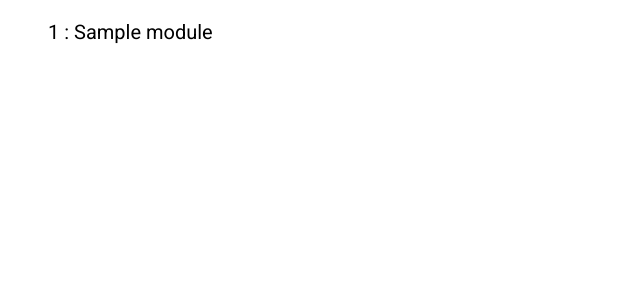
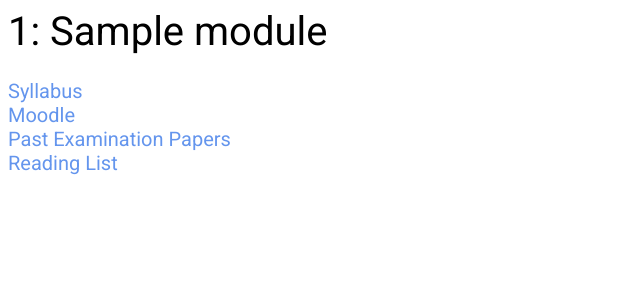
Before and after one commit to keelanfh/mod-direct-2, a Flask app: page /module/1 in a window 1280 px wide. Shown: the top 300 px of the page, without its empty margins (0-640 px from the left). Run offline with Flask 2, Linux system fonts and the light colour scheme; tables that the repository leaves empty hold one stand-in row (values such as "Sample post").

Commit message:
complete add_urls

```diff
--- a/application.py
+++ b/application.py
@@ -33,6 +33,7 @@ class Module(db.Model):
     prereqs = db.Column(db.Text)
     financial_contribs = db.Column(db.Text)
     url = db.Column(db.Text)
+    _machine_url = db.Column(db.Text)
 
     def __init__(self, code, title, level, value):
         self.id = code.upper()
@@ -40,20 +41,22 @@ class Module(db.Model):
         self.level = level
         self.value = value
 
+
+
     # Return department code
     @property
     def dept_code(self):
-        return self.code[:4]
+        return self.id[:4]
 
     # Return only the numbers in the module code
     @property
     def num_code(self):
-        return "".join(x for x in self.code if x.isdigit())
+        return "".join(x for x in self.id if x.isdigit())
 
     # Return lowercase item
     @property
     def lower_code(self):
-        return self.code.lower()
+        return self.id.lower()
 
     # Return the URL to machine-readable data.
     # Return human-readable URL if that is not present.
@@ -73,15 +76,15 @@ class Module(db.Model):
 
     @property
     def moodle_url(self):
-        return "https://moodle.ucl.ac.uk/course/search.php?search=" + self.code
+        return "https://moodle.ucl.ac.uk/course/search.php?search=" + self.id
 
     @property
     def exams_url(self):
-        return "http://ucl-primo.hosted.exlibrisgroup.com/primo_library/libweb/action/search.do?ct=facet&fctN=facet_rtype&fctV=exam_papers&rfnGrp=1&rfnGrpCounter=1&frbg=&fn=search&indx=1&dscnt=0&scp.scps=scope%3A(UCL)%2Cprimo_central_multiple_fe&vid=UCL_VU1&mode=Basic&ct=search&srt=rank&tab=local&vl(freeText0)=" + self.code + "&dum=true"
+        return "http://ucl-primo.hosted.exlibrisgroup.com/primo_library/libweb/action/search.do?ct=facet&fctN=facet_rtype&fctV=exam_papers&rfnGrp=1&rfnGrpCounter=1&frbg=&fn=search&indx=1&dscnt=0&scp.scps=scope%3A(UCL)%2Cprimo_central_multiple_fe&vid=UCL_VU1&mode=Basic&ct=search&srt=rank&tab=local&vl(freeText0)=" + self.id + "&dum=true"
 
     @property
     def readinglist_url(self):
-        return "http://readinglists.ucl.ac.uk/search.html?q=" + self.code
+        return "http://readinglists.ucl.ac.uk/search.html?q=" + self.id
 
     def update_urls(self):
         self._moodle_url = self.moodle_url
--- a/templates/module.html
+++ b/templates/module.html
@@ -5,7 +5,15 @@
 {% endblock %}
 
 {% block body %}
-<ul>
-        <p>{{ module.id }} : {{ module.title }}</p>
-</ul>
+
+<div class="title">{{ module.id }}: {{ module.title }}</div>
+<br/>
+<a href = "{{ module.url }}">Syllabus</a>
+<br/>
+<a href = "{{ module.moodle_url}}">Moodle</a>
+<br/>
+<a href = "{{ module.exams_url}}">Past Examination Papers</a>
+<br/>
+<a href = "{{ module.readinglist_url}}">Reading List</a>
+
 {% endblock %}
```
